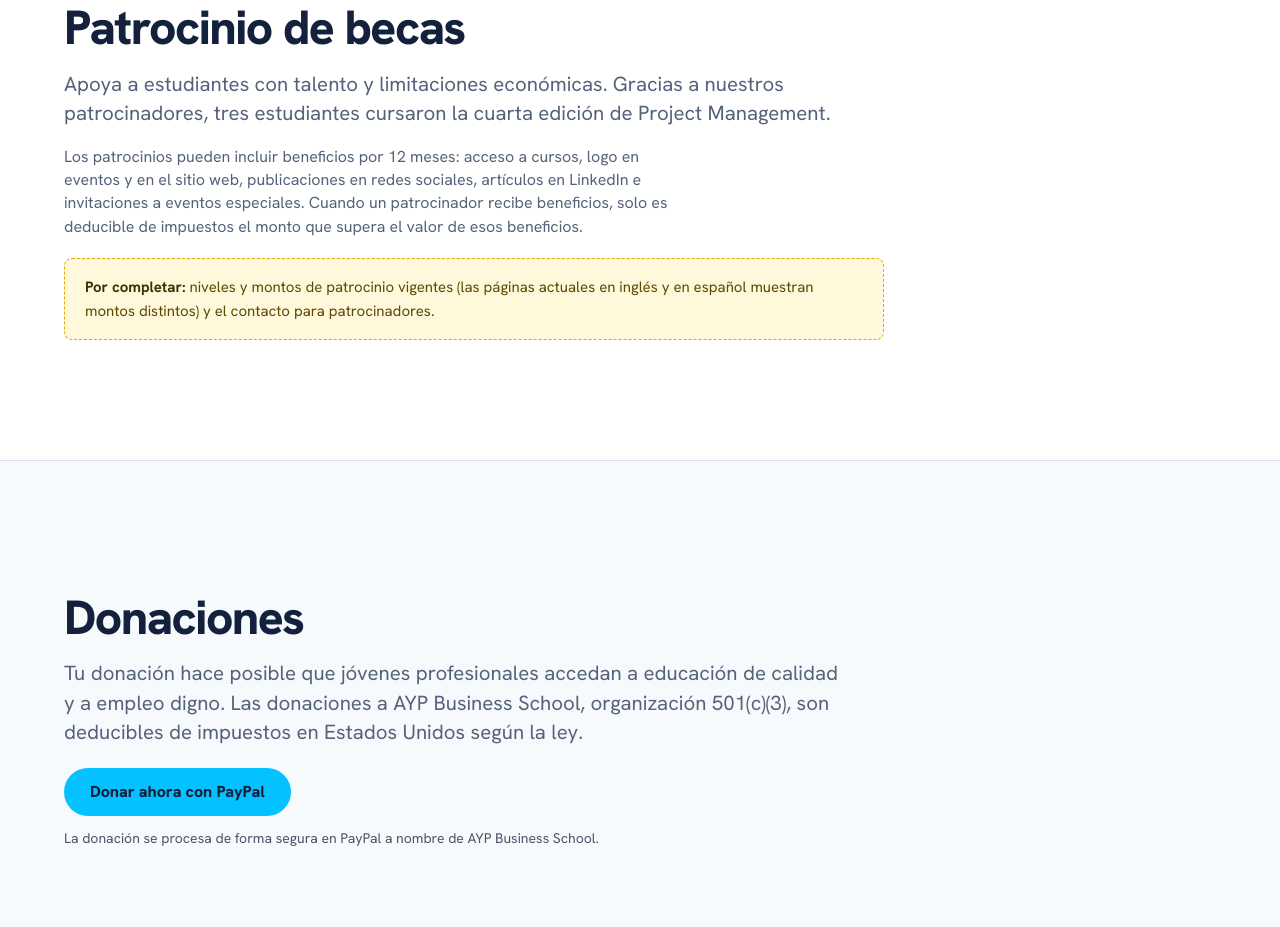
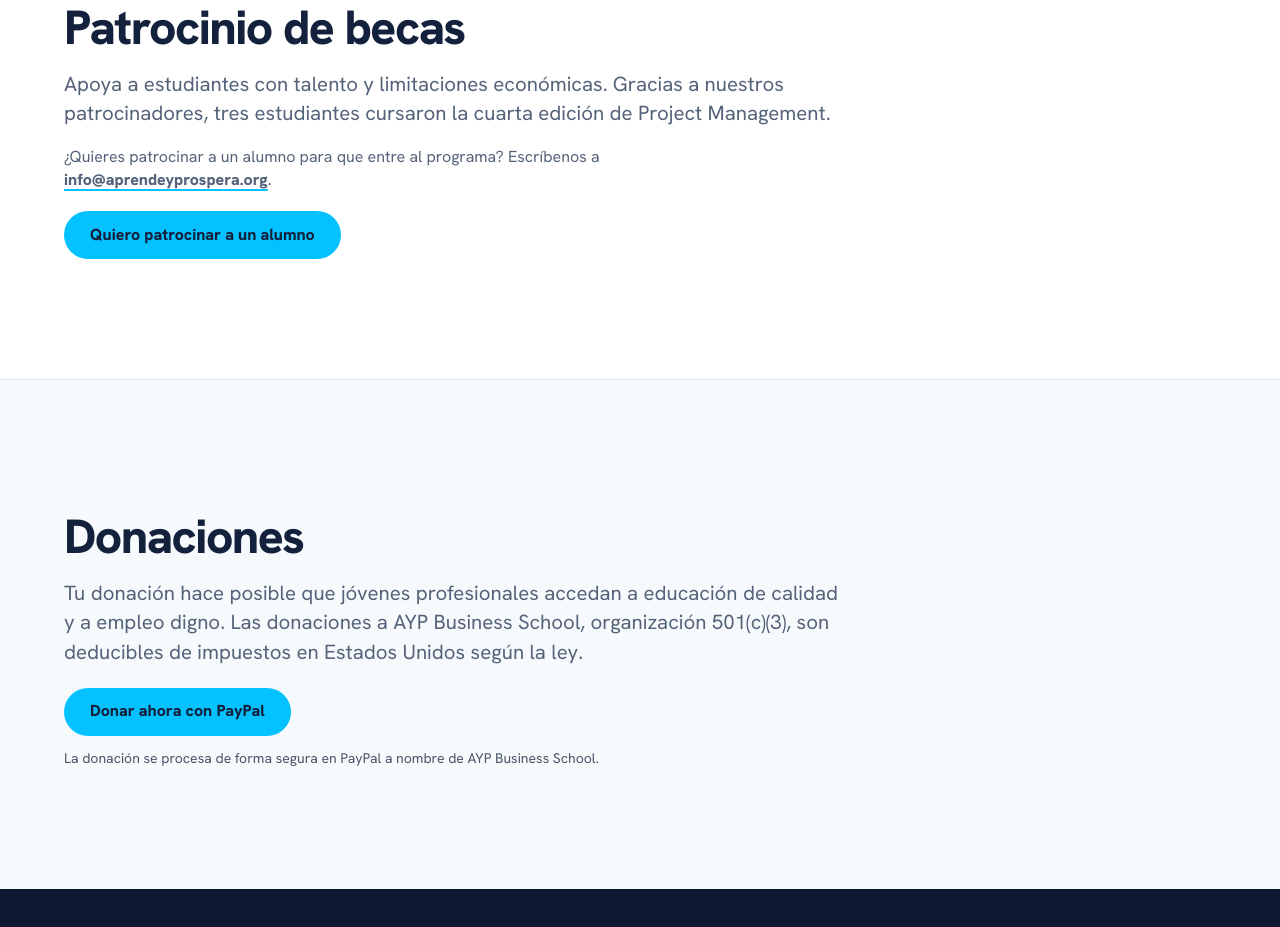
Before and after one commit to AYP-Business-School/aprendeyprospera-web, a plain HTML site: page comunidad.html in a window 1280 px wide. Shown: the part 9579-10506 px from the top of the page. Drawn offline with Linux system fonts and the light colour scheme.

Commit message:
Patrocinio de becas: contacto por correo
Co-Authored-By: Claude Opus 5.5 <noreply@anthropic.com>
Claude-Session: https://claude.ai/code/session_01Wxjy8GBA33crrXPKfafDT6

```diff
--- a/comunidad.html
+++ b/comunidad.html
@@ -260,7 +260,7 @@ p.lead,.lead{max-width:68ch}
 </div></section>
 <section id="patrocinio" class="sec"><div class="wrap">
 <h2>Patrocinio de becas</h2>
-<p class="lead">Apoya a estudiantes con talento y limitaciones económicas. Gracias a nuestros patrocinadores, tres estudiantes cursaron la cuarta edición de Project Management.</p><p class="lead" style="font-size:16px">Los patrocinios pueden incluir beneficios por 12 meses: acceso a cursos, logo en eventos y en el sitio web, publicaciones en redes sociales, artículos en LinkedIn e invitaciones a eventos especiales. Cuando un patrocinador recibe beneficios, solo es deducible de impuestos el monto que supera el valor de esos beneficios.</p><div class="todo"><strong>Por completar:</strong> niveles y montos de patrocinio vigentes (las páginas actuales en inglés y en español muestran montos distintos) y el contacto para patrocinadores.</div>
+<p class="lead">Apoya a estudiantes con talento y limitaciones económicas. Gracias a nuestros patrocinadores, tres estudiantes cursaron la cuarta edición de Project Management.</p><p class="lead" style="font-size:16px">¿Quieres patrocinar a un alumno para que entre al programa? Escríbenos a <a class="link" href="mailto:info@aprendeyprospera.org?subject=Patrocinio%20de%20becas">info@aprendeyprospera.org</a>.</p><a class="btn" style="margin-top:20px" href="mailto:info@aprendeyprospera.org?subject=Patrocinio%20de%20becas">Quiero patrocinar a un alumno</a>
 </div></section>
 <section id="donaciones" class="sec" style="background:#F7FAFC"><div class="wrap">
 <h2>Donaciones</h2>
```
Also changed, not shown: en/community.html (+1 -1 lines).
